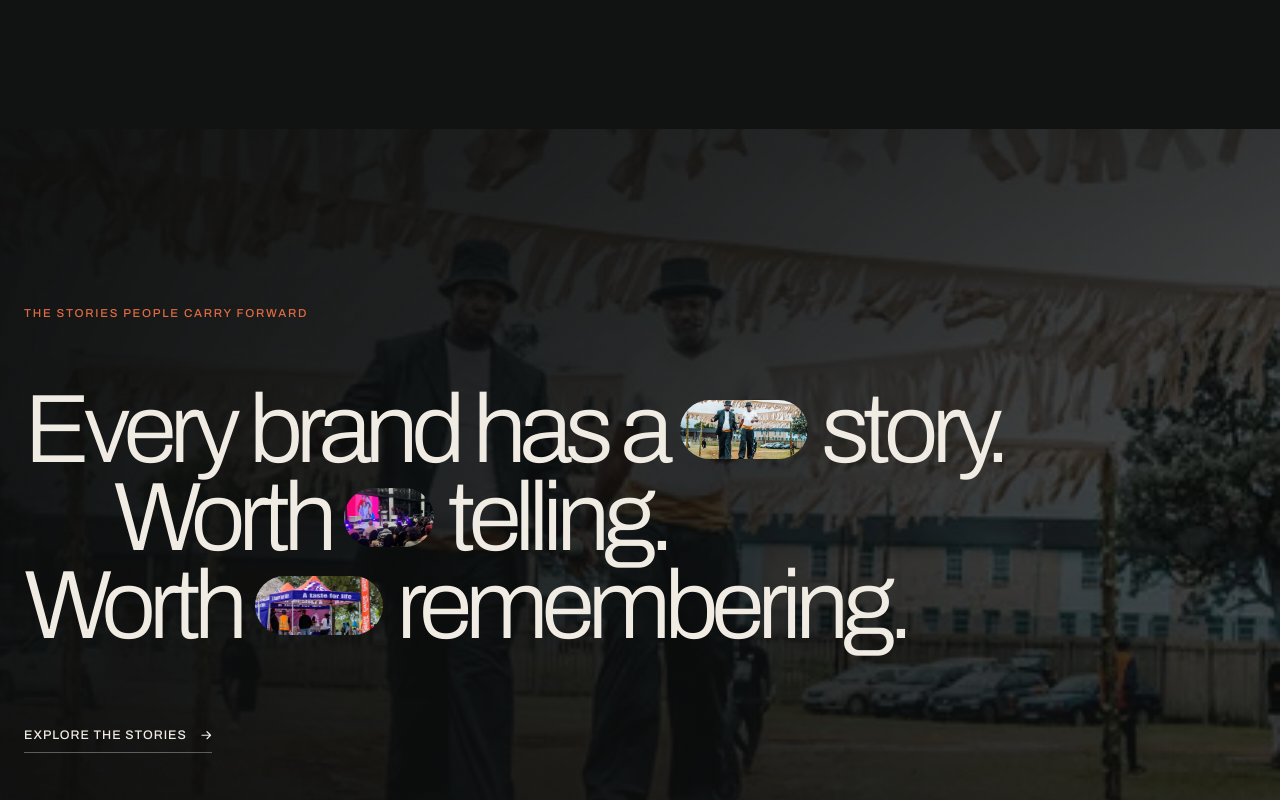
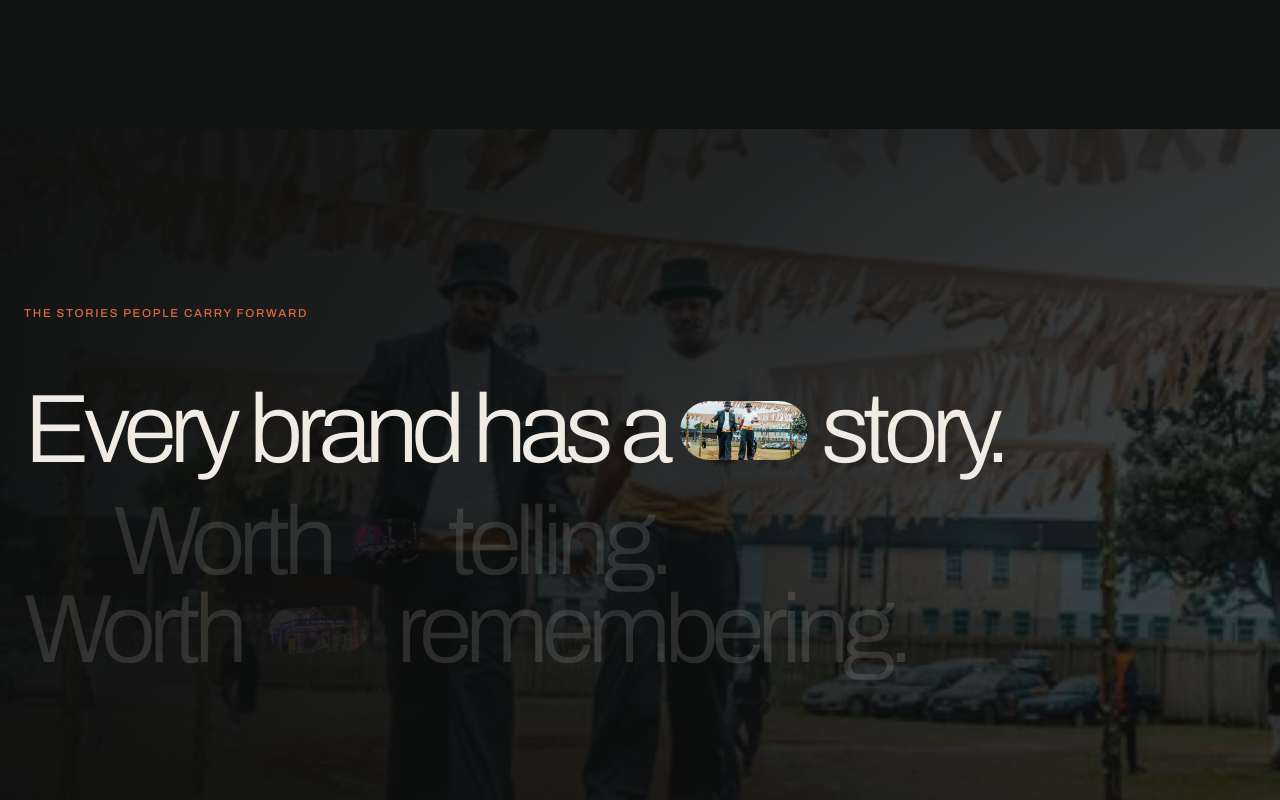
Before and after one commit to NtombiiTech/which-way-agency-live, a Next.js app: page / in a window 1280 px wide. Shown: the part 4720-5520 px from the top of the page. Built offline with nearby package versions, Linux system fonts and the light colour scheme.

Commit message:
Reduce mobile compositing work

```diff
--- a/app/globals.css
+++ b/app/globals.css
@@ -780,13 +780,18 @@ video {
 
 .story-chapter {
   position: relative;
+  min-height: 300dvh;
   background: #0d0e0e;
 }
 
 .story-stage {
-  position: relative;
+  position: sticky;
+  top: 0;
+  height: 100dvh;
   min-height: 100dvh;
   overflow: hidden;
+  contain: paint;
+  isolation: isolate;
 }
 
 .story-backdrops,
@@ -801,10 +806,10 @@ video {
   height: 100%;
   object-fit: cover;
   opacity: 0;
-  filter: saturate(0.72) contrast(1.08);
-}
-
-.story-backdrop:first-child {
+  transition: opacity 0.62s ease;
+}
+
+.story-backdrop.is-active {
   opacity: 0.62;
 }
 
@@ -850,7 +855,19 @@ video {
   flex-wrap: wrap;
   align-items: center;
   gap: 0.08em 0.14em;
-  will-change: transform, opacity;
+  opacity: 0.14;
+  transform: translate3d(0, 1.5rem, 0);
+  transition: opacity 0.5s ease, transform 0.65s var(--ease-out);
+}
+
+.story-line.is-revealed {
+  opacity: 0.44;
+  transform: translate3d(0, 0, 0);
+}
+
+.story-line.is-current,
+.story-lines.is-complete .story-line {
+  opacity: 1;
 }
 
 .story-line:nth-child(2) {
@@ -864,8 +881,15 @@ video {
   height: clamp(2.1rem, 4.6vw, 4.8rem);
   overflow: hidden;
   border-radius: 999px;
+  opacity: 0.72;
+  transform: scale(0.78) rotate(-3deg);
   transform-origin: center;
-  will-change: transform;
+  transition: opacity 0.5s ease, transform 0.68s var(--ease-out);
+}
+
+.story-line.is-revealed .story-fragment {
+  opacity: 1;
+  transform: scale(1) rotate(0deg);
 }
 
 .story-fragment-tall {
@@ -879,6 +903,16 @@ video {
 .story-action {
   align-self: flex-start;
   margin-top: clamp(2.75rem, 6vw, 5.5rem);
+  opacity: 0;
+  pointer-events: none;
+  transform: translate3d(0, 1.25rem, 0);
+  transition: border-color 0.25s ease, color 0.25s ease, opacity 0.45s ease, transform 0.6s var(--ease-out);
+}
+
+.story-action.is-visible {
+  opacity: 1;
+  pointer-events: auto;
+  transform: translate3d(0, 0, 0);
 }
 
 .home-services-interactive {
@@ -1506,6 +1540,7 @@ video {
 .service-panel-media {
   position: relative;
   min-height: 520px;
+  transform-origin: center;
 }
 
 .service-panel-copy {
@@ -1513,6 +1548,27 @@ video {
   flex-direction: column;
   justify-content: center;
   padding: clamp(3rem, 7vw, 8rem);
+}
+
+.services-stack.has-motion .service-panel-media,
+.services-stack.has-motion .service-panel-copy {
+  transition: opacity 0.58s ease, transform 0.78s var(--ease-out);
+}
+
+.services-stack.has-motion .service-panel:not(.is-visible) .service-panel-media {
+  opacity: 0.78;
+  transform: scale(1.035);
+}
+
+.services-stack.has-motion .service-panel:not(.is-visible) .service-panel-copy {
+  opacity: 0.82;
+  transform: translate3d(0, 1.5rem, 0);
+}
+
+.services-stack.has-motion .service-panel.is-visible .service-panel-media,
+.services-stack.has-motion .service-panel.is-visible .service-panel-copy {
+  opacity: 1;
+  transform: translate3d(0, 0, 0) scale(1);
 }
 
 .service-panel-copy h2 {
@@ -2157,6 +2213,12 @@ video {
 
 @media (max-width: 767px) {
   :root { --shell: min(100% - 32px, 1480px); }
+  .global-grain { display: none; }
+  .site-header {
+    background: rgba(17, 18, 18, 0.97);
+    backdrop-filter: none;
+    -webkit-backdrop-filter: none;
+  }
   .section { padding-block: 5rem; }
   .brand-link { width: 150px; }
   .hero-copy {
@@ -2392,11 +2454,7 @@ video {
 }
 
 @media (max-width: 767px) and (prefers-reduced-motion: no-preference) {
-  .story-chapter { min-height: 235dvh; }
-  .story-stage {
-    position: sticky;
-    top: 0;
-  }
+  .story-chapter { min-height: 240dvh; }
 }
 
 @media (prefers-reduced-motion: reduce) {
@@ -2414,6 +2472,7 @@ video {
   .story-line,
   .story-fragment,
   .story-action { transform: none !important; opacity: 1 !important; }
+  .story-action { pointer-events: auto; }
   .media-cover { transition: none; }
   .festival-frame,
   .festival-film-copy { transform: none !important; opacity: 1 !important; }
```
